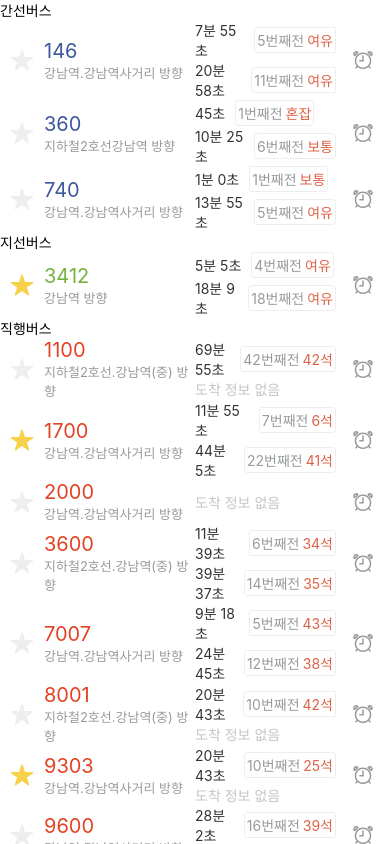
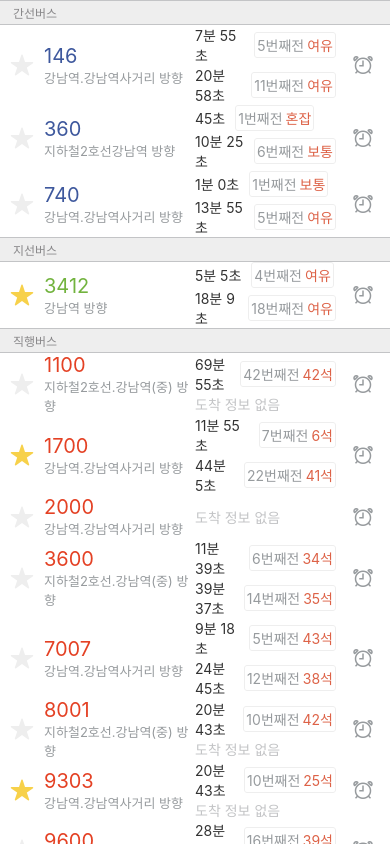
Before and after one commit to fastcampus-rn-intruduction/part2-ch5-kakao-bus, a React Native app: screen / in a window 390 px wide. Built offline with nearby package versions, Linux system fonts and the light colour scheme.

Commit message:
[part2-ch5-8-SectionList - renderSectionHeader] 최종코드

```diff
--- a/App.js
+++ b/App.js
@@ -9,6 +9,19 @@
   const sections = getSections(busStop.buses);
   const [now, setNow] = useState(dayjs());
 
+  const renderSectionHeader = ({ section: { title } }) => (
+    <View style={{
+      paddingLeft: 13,
+      paddingVertical: 3,
+      backgroundColor: COLOR.GRAY_1,
+      borderTopWidth: 0.5,
+      borderBottomWidth: 0.5,
+      borderTopColor: COLOR.GRAY_2,
+      borderBottomColor: COLOR.GRAY_2,
+    }}>
+      <Text style={{ fontSize: 12, color: COLOR.GRAY_4 }}>{title}</Text>
+    </View>
+  );
   const renderItem = ({ item: bus }) => {
     const numColor = getBusNumColorByType(bus.type);
 
@@ -77,7 +90,7 @@
       <SectionList
         style={{ flex: 1, width: "100%" }}
         sections={sections}
-        renderSectionHeader={({ section: { title } }) => <Text>{title}</Text>}
+        renderSectionHeader={renderSectionHeader}
         renderItem={renderItem}
       />
     </SafeAreaView>
```
